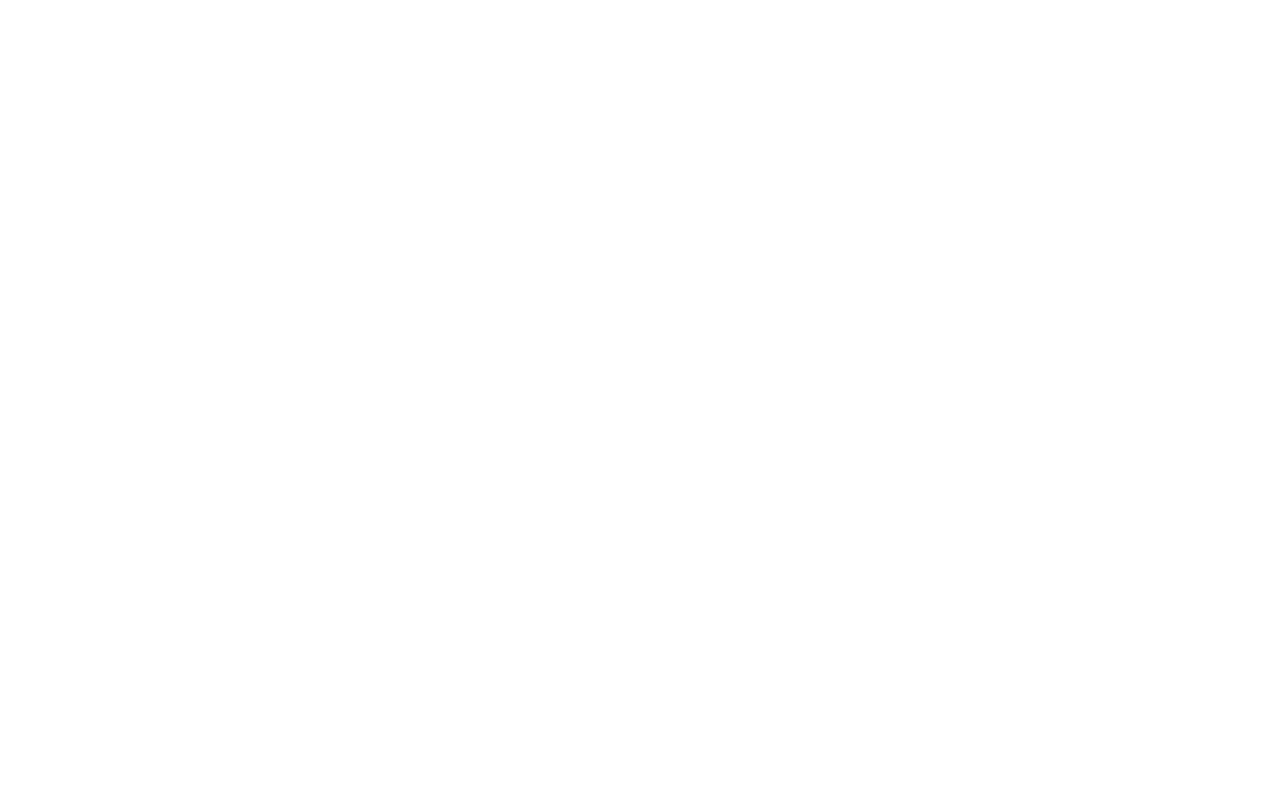
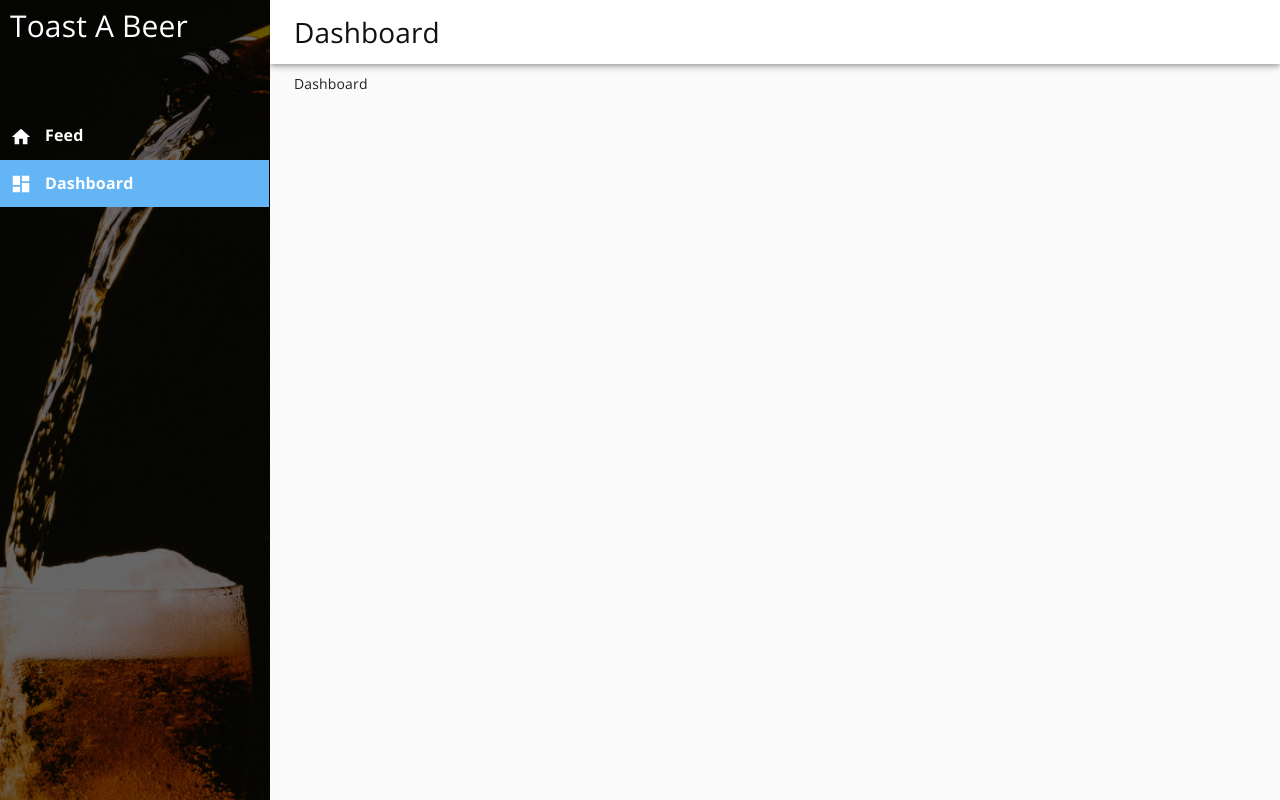
Before and after one commit to mdfaizan7/toast-a-beer, a React (Create React App) app: page /dashboard in a window 1280 px wide. Built offline with nearby package versions, Linux system fonts and the light colour scheme.

Commit message:
♻ refactored the code

```diff
--- a/package.json
+++ b/package.json
@@ -8,13 +8,11 @@
     "@testing-library/react": "^11.1.0",
     "@testing-library/user-event": "^12.1.10",
     "axios": "^0.21.0",
-    "node-sass": "4.14.1",
     "react": "^17.0.1",
     "react-dom": "^17.0.1",
     "react-icons": "^3.11.0",
     "react-router-dom": "^5.2.0",
     "react-scripts": "4.0.0",
-    "styled-components": "^5.2.1",
     "web-vitals": "^0.2.4",
     "zustand": "^3.1.3"
   },
--- a/src/App.js
+++ b/src/App.js
@@ -1,20 +1,26 @@
 import { BrowserRouter as Router, Route, Switch } from 'react-router-dom'
-import { ThemeProvider as MuiThemeProvider } from '@material-ui/core/styles'
+import makeStyles from '@material-ui/core/styles/makeStyles'
 
 import Feed from './pages/Feed'
+import Dashboard from './pages/Dashboard'
 
-import './styles/App.scss'
+const useStyles = makeStyles({
+  app: {
+    fontFamily: 'Open Sans',
+  },
+})
 
 function App() {
+  const classes = useStyles()
+
   return (
-    <div className='App'>
-      <MuiThemeProvider>
-        <Router>
-          <Switch>
-            <Route exact path='/' component={Feed} />
-          </Switch>
-        </Router>
-      </MuiThemeProvider>
+    <div className={classes.app}>
+      <Router>
+        <Switch>
+          <Route exact path='/' component={Feed} />
+          <Route exact path='/dashboard' component={Dashboard} />
+        </Switch>
+      </Router>
     </div>
   )
 }
--- /dev/null
+++ b/src/components/BeerCard.js
@@ -0,0 +1,57 @@
+import Card from '@material-ui/core/Card'
+import CardActionArea from '@material-ui/core/CardActionArea'
+import CardContent from '@material-ui/core/CardContent'
+import Tooltip from '@material-ui/core/Tooltip'
+import IconButton from '@material-ui/core/IconButton'
+import makeStyles from '@material-ui/core/styles/makeStyles'
+
+import { FcLike } from 'react-icons/fc'
+import useStore from '../store'
+import CardImage from './CardImage'
+
+const useStyles = makeStyles({
+  root: {
+    maxWidth: window.innerWidth > 600 ? 500 : 345,
+    margin: 20,
+    fontFamily: 'Open Sans',
+  },
+
+  name: {
+    fontSize: 20,
+    marginBottom: 8,
+    fontWeight: 600,
+  },
+  description: {
+    fontSize: 15,
+    lineHeight: 1.1,
+  },
+  actions: {
+    fontSize: 16,
+  },
+})
+
+const BeerCard = ({ beer }) => {
+  const classes = useStyles()
+  const { likeBeer } = useStore()
+  const { id, name, image_url, description, likeCount } = beer
+
+  return (
+    <Card className={classes.root}>
+      <CardActionArea>
+        <CardImage image_url={image_url} name={name} />
+        <CardContent>
+          <div className={classes.name}>{name}</div>
+          <div className={classes.description}>{description}</div>
+          <Tooltip title='Give a like!'>
+            <IconButton onClick={() => likeBeer(id)}>
+              <FcLike />
+            </IconButton>
+          </Tooltip>
+          <span>{likeCount} likes</span>
+        </CardContent>
+      </CardActionArea>
+    </Card>
+  )
+}
+
+export default BeerCard
--- /dev/null
+++ b/src/components/CardImage.js
@@ -0,0 +1,72 @@
+import CardMedia from '@material-ui/core/CardMedia'
+import makeStyles from '@material-ui/core/styles/makeStyles'
+
+const useStyles = makeStyles({
+  cardImage: {
+    paddingTop: '56.25%',
+    backgroundSize: 'cover',
+    position: 'absolute',
+    width: '100%',
+    top: 0,
+    opacity: 0.5,
+    filter: 'blur(10px)',
+  },
+  media: {
+    paddingTop: '56.25%',
+    backgroundSize: 'contain',
+    opacity: 0,
+  },
+  test: {
+    paddingTop: '56.25%',
+    backgroundSize: 'cover',
+    position: 'absolute',
+    width: '100%',
+    top: 0,
+    opacity: 0.5,
+    filter: 'blur(10px)',
+  },
+  tested: {
+    position: 'absolute',
+    top: 0,
+    width: '100%',
+    paddingTop: '56.25%',
+    overflow: 'hidden',
+  },
+  imageContainer: {
+    position: 'absolute',
+    top: 0,
+    width: '100%',
+    paddingTop: '56.25%',
+    overflow: 'hidden',
+    justifyContent: 'center',
+    display: 'flex',
+  },
+  image: {
+    height: '100%',
+    width: 'auto',
+    position: 'absolute',
+    top: 0,
+  },
+})
+
+const CardImage = ({ image_url, name }) => {
+  const classes = useStyles()
+
+  const imageSrc = image_url
+    ? image_url
+    : 'https://images.punkapi.com/v2/keg.png'
+
+  return (
+    <>
+      <CardMedia className={classes.media} image={imageSrc} title={name} />
+      <div className={classes.tested}>
+        <CardMedia className={classes.test} image={imageSrc} title={name} />
+      </div>
+      <div className={classes.imageContainer}>
+        <img className={classes.image} src={imageSrc} title={name} alt={name} />
+      </div>
+    </>
+  )
+}
+
+export default CardImage
--- a/src/components/Feed/BeerCard.js
+++ b/src/components/GridCard.js
@@ -1,14 +1,7 @@
 import Card from '@material-ui/core/Card'
 import CardActionArea from '@material-ui/core/CardActionArea'
-import CardContent from '@material-ui/core/CardContent'
 import CardMedia from '@material-ui/core/CardMedia'
-import Grid from '@material-ui/core/Grid'
-import Tooltip from '@material-ui/core/Tooltip'
-import IconButton from '@material-ui/core/IconButton'
 import makeStyles from '@material-ui/core/styles/makeStyles'
-
-import { FcLike } from 'react-icons/fc'
-import useStore from '../../store'
 
 const useStyles = makeStyles({
   root: {
@@ -75,10 +68,9 @@ const useStyles = makeStyles({
   },
 })
 
-const BeerCard = ({ beer }) => {
+const GridCard = ({ beer }) => {
   const classes = useStyles()
-  const { likeBeer } = useStore()
-  const { id, name, image_url, description, likeCount } = beer
+  const { id, name, image_url } = beer
 
   const imageSrc = image_url
     ? image_url
@@ -99,19 +91,10 @@ const BeerCard = ({ beer }) => {
             alt={name}
           />
         </div>
-        <CardContent>
-          <div className={classes.name}>{name}</div>
-          <div className={classes.description}>{description}</div>
-          <Tooltip title='Give a like!'>
-            <IconButton onClick={() => likeBeer(id)}>
-              <FcLike />
-            </IconButton>
-          </Tooltip>
-          <span>{likeCount} likes</span>
-        </CardContent>
+        asasdklajds
       </CardActionArea>
     </Card>
   )
 }
 
-export default BeerCard
+export default GridCard
--- a/src/components/Sidebar.js
+++ b/src/components/Sidebar.js
@@ -3,7 +3,6 @@ import { useLocation } from 'react-router-dom'
 
 import AppBar from '@material-ui/core/AppBar'
 import CssBaseline from '@material-ui/core/CssBaseline'
-import Divider from '@material-ui/core/Divider'
 import Drawer from '@material-ui/core/Drawer'
 import Hidden from '@material-ui/core/Hidden'
 import IconButton from '@material-ui/core/IconButton'
@@ -15,7 +14,7 @@ import { Link } from 'react-router-dom'
 
 import bg from '../images/beer-sidebar.png'
 
-const drawerWidth = 300
+const drawerWidth = 270
 
 const useStyles = makeStyles(theme => ({
   drawer: {
@@ -37,7 +36,6 @@ const useStyles = makeStyles(theme => ({
       display: 'none',
     },
   },
-  // necessary for content to be below app bar
   toolbar: theme.mixins.toolbar,
   drawerPaper: {
     width: drawerWidth,
--- /dev/null
+++ b/src/pages/Dashboard.js
@@ -0,0 +1,13 @@
+import Layout from '../components/Layout'
+import useStore from '../store'
+import GridCard from '../components/GridCard'
+
+const Dashboard = () => {
+  return (
+    <Layout>
+      <div>Dashboard</div>
+    </Layout>
+  )
+}
+
+export default Dashboard
--- a/src/pages/Feed.js
+++ b/src/pages/Feed.js
@@ -2,7 +2,7 @@ import { useEffect } from 'react'
 import Grid from '@material-ui/core/Grid'
 
 import Layout from '../components/Layout'
-import BeerCard from '../components/Feed/BeerCard'
+import BeerCard from '../components/BeerCard'
 
 import useStore from '../store'
 
@@ -17,6 +17,7 @@ const Feed = () => {
     }, 5000)
 
     return () => clearInterval(interval)
+    // eslint-disable-next-line
   }, [])
 
   return (
@@ -24,7 +25,7 @@ const Feed = () => {
       <Grid container alignItems='center' justify='center'>
         {beers &&
           beers.map(beer => (
-            <Grid item xs={12} md={6}>
+            <Grid key={beer.id} item xs={12} md={6}>
               <BeerCard beer={beer} />
             </Grid>
           ))}
--- a/src/styles/App.scss
+++ /dev/null
@@ -1,3 +0,0 @@
-.App {
-  font-family: 'Open Sans';
-}
```
Also changed, not shown: 1 other file (tests, documents, lock files or other folders).
